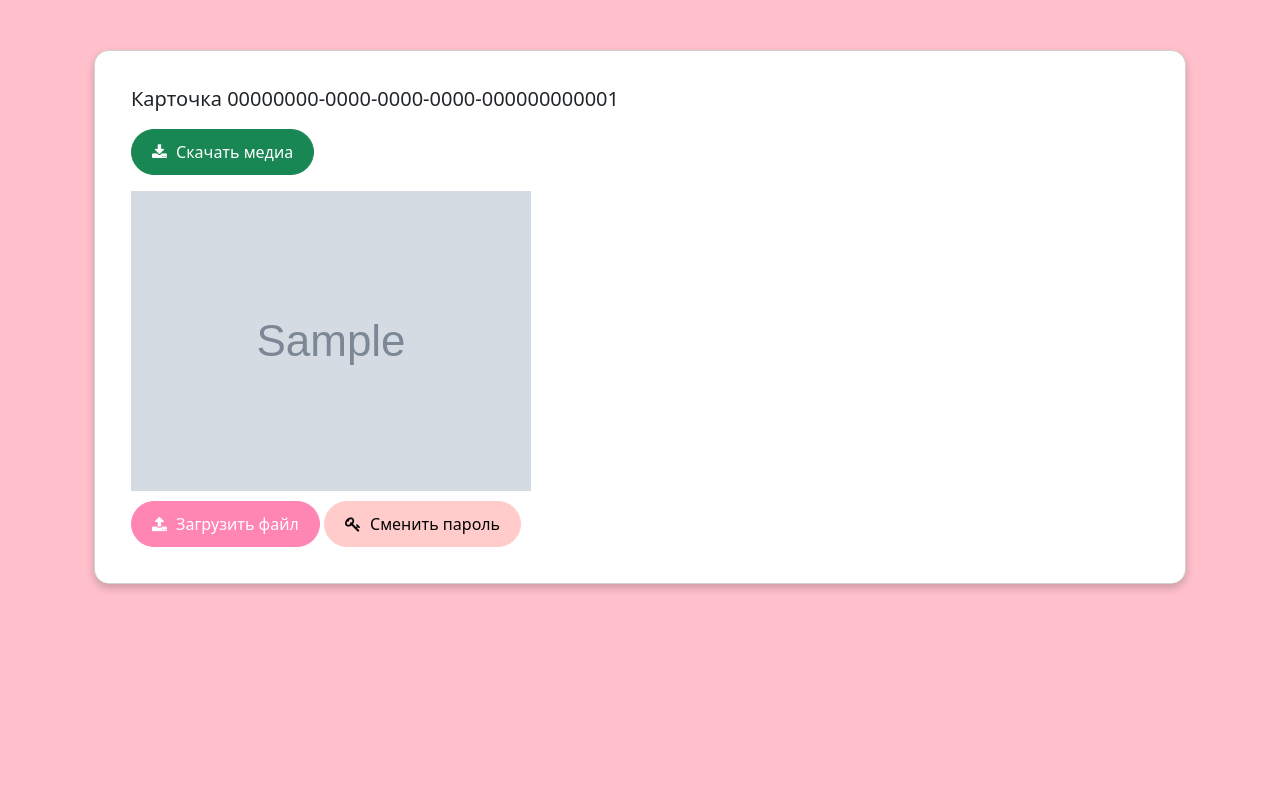
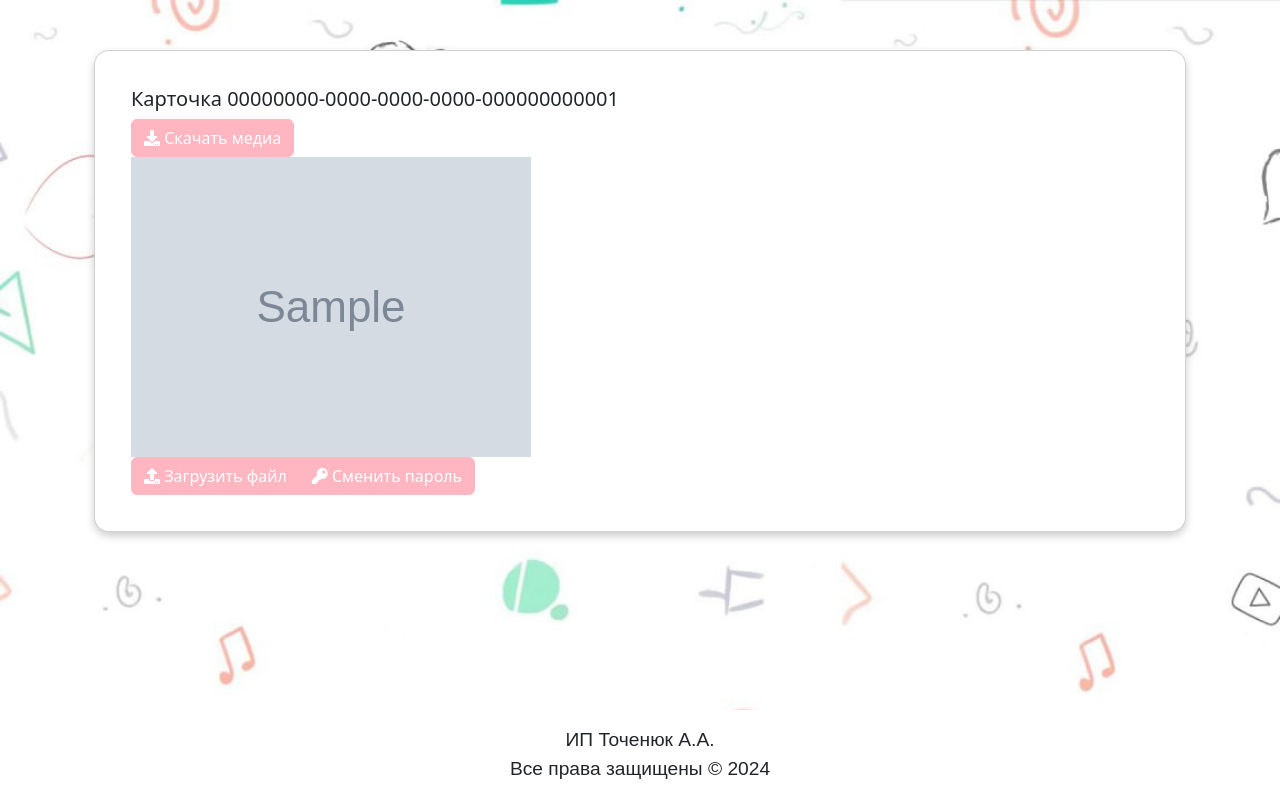
Before and after one commit to orkcode/vlvis2, a Django app: page /loveyou/00000000-0000-0000-0000-000000000001/ in a window 1280 px wide. Run offline with Django 5.2, Linux system fonts and the light colour scheme; tables that the repository leaves empty hold one stand-in row (values such as "Sample post"); grey boxes marked "Sample" are stand-in pictures; parts of the project's set-up code (start-up, migrations or seed data) failed here and were passed over; some libraries are stand-ins or nearby versions.

Commit message:
update design

```diff
--- a/static/css/style.css
+++ b/static/css/style.css
@@ -1,7 +1,11 @@
 body {
   background-color: #ffc0cb;
   color: #000;
+  background-image: url('/static/img/bg.jpg'); /* Replace 'my-image.jpg' with your actual image filename */
+  background-size: cover; /* Or 'contain' for proportional scaling */
+  background-repeat: no-repeat; /* Or 'repeat', 'repeat-x', 'repeat-y' */
 }
+
 .card {
     background-color: #fff;
     border-radius: 15px;
@@ -9,40 +13,7 @@ body {
     padding: 20px;
     margin-top: 50px;
 }
-    .btn {
-            border-radius: 50px;
-            padding: 10px 20px;
-            font-size: 16px;
-            transition: background-color 0.3s ease, border-color 0.3s ease;
-            margin-top: 10px;
-        }
-        .btn-primary {
-            background-color: #ff85b3;
-            border-color: #ff85b3;
-        }
-        .btn-primary:hover {
-            background-color: #ff6fa1;
-            border-color: #ff6fa1;
-        }
-        .btn-warning {
-            background-color: #ffcccb;
-            border-color: #ffcccb;
-        }
-        .btn-warning:hover {
-            background-color: #ffb3b2;
-            border-color: #ffb3b2;
-        }
-        .btn-secondary {
-            background-color: #d1a3a3;
-            border-color: #d1a3a3;
-        }
-        .btn-secondary:hover {
-            background-color: #bf8b8b;
-            border-color: #bf8b8b;
-        }
-        .btn i {
-            margin-right: 5px;
-        }
+
 
 .loader {
     border: 16px solid #f3e6e6; /* Light pink */
@@ -64,3 +35,32 @@ body {
     0% { transform: rotate(0deg); }
     100% { transform: rotate(360deg); }
 }
+
+  footer {
+    font-family: 'Your Preferred Font', sans-serif;
+    font-size: 1.2em;
+  }
+
+  @media (max-width: 576px) {
+    footer p {
+      font-size: 1em;
+    }
+  }
+
+
+.btn-primary,
+.btn-primary:hover,
+.btn-primary:active,
+.btn-primary:visited,
+.btn-primary:focus,
+.btn-primary.focus {
+    background-color: #ffb6c1 !important;
+    border-color: #ffb6c1 !important;  /* Также меняем цвет границы */
+    box-shadow: none !important;  /* Убираем тень при фокусе */
+}
+
+.btn-primary:active,
+.btn-primary.active {
+    background-color: #ff69b4 !important;  /* Более темный оттенок розового при нажатии */
+    border-color: #ff69b4 !important;
+}
--- a/templates/base.html
+++ b/templates/base.html
@@ -17,7 +17,7 @@
   <link rel="stylesheet" href="https://cdn.jsdelivr.net/npm/bootstrap@5.3.3/dist/css/bootstrap.min.css">
 
   <!-- Font-awesome -->
-  <link rel="stylesheet" href="https://maxcdn.bootstrapcdn.com/font-awesome/4.7.0/css/font-awesome.min.css">
+  <link rel="stylesheet" href="https://cdnjs.cloudflare.com/ajax/libs/font-awesome/5.15.3/css/all.min.css">
 
   <link rel="stylesheet" href="{% static 'css/style.css' %}">
 
@@ -29,9 +29,19 @@
 </head>
 
 <body>
-  <div class="container">
+  <div class="d-flex flex-column min-vh-100">
+  <div class="container flex-grow-1">
     {% block content %}{% endblock content %}
   </div>
+
+  <footer class="bg-white text-dark text-center py-3">
+    <div class="container">
+      <p class="mb-0">ИП Точенюк А.А.</p>
+      <p class="mb-0">Все права защищены © 2024</p>
+    </div>
+  </footer>
+</div>
+
 
   <!-- jQuery -->
   <script src="https://code.jquery.com/jquery-3.4.1.min.js"></script>
--- a/templates/card_detail.html
+++ b/templates/card_detail.html
@@ -10,11 +10,11 @@
             <h5 class="card-title">Карточка {{ card.uuid }}</h5>
             <div class="card-text">
                 {% if card.media_file %}
-                    <div class="mb-3">
-                        <a href="{{ card.media_file.url }}" class="btn btn-success" target="_blank" download>
-                            <i class="fa fa-download"></i> Скачать медиа
-                        </a>
-                    </div>
+
+                        <button href="{{ card.media_file.url }}" class="btn btn-primary" target="_blank" download>
+                            <i class="fas fa-download"></i> Скачать медиа
+                        </button>
+
                     <div>
                         {% include 'media_player.html' with card=card %}
                     </div>
@@ -22,18 +22,20 @@
                     <p>Медиафайл отсутствует.</p>
                 {% endif %}
             </div>
+            <div class="btn-group" role="group" aria-label="Card Actions">
                 <button type="button" class="btn btn-primary" data-bs-toggle="modal" data-bs-target="#addMediaModal">
-                <i class="fa fa-upload"></i> Загрузить файл
+                    <i class="fas fa-upload"></i> Загрузить файл
                 </button>
                 {% if card.password %}
-                <button type="button" class="btn btn-warning" data-bs-toggle="modal" data-bs-target="#changePasswordModal">
-                    <i class="fa fa-key"></i> Сменить пароль
+                    <button type="button" class="btn btn-primary" data-bs-toggle="modal" data-bs-target="#changePasswordModal">
+                        <i class="fas fa-key"></i> Сменить пароль
                     </button>
                 {% else %}
-                <button type="button" class="btn btn-secondary" data-bs-toggle="modal" data-bs-target="#setPasswordModal">
-                    <i class="fa fa-lock"></i> Установить пароль
+                    <button type="button" class="btn btn-primary" data-bs-toggle="modal" data-bs-target="#setPasswordModal">
+                        <i class="fas fa-lock"></i> Установить пароль
                     </button>
                 {% endif %}
+            </div>
         </div>
     </div>
 </div>
--- a/templates/media_player.html
+++ b/templates/media_player.html
@@ -9,14 +9,15 @@
     })
 </script>
         <a href="{{ card.media_file.url }}" data-lightbox="image-{{ card.id }}" data-title="Image">
-            <img src="{{ card.media_file.url }}" class="img-fluid" alt="Image">
+            <img src="{{ card.media_file.url }}" class="img-fluid" alt="Image" style="max-height: 500px;">
         </a>
     {% elif card.is_video %}
-        <div class="ratio ratio-16x9">
-            <video controls>
-            <source src="{{ card.media_file.url }}" type="video/mp4">
-            Your browser does not support the video tag.
-        </video>
+     <div class="ratio ratio-16x9" style="max-height: 500px;">
+    <video controls class="video-player">
+        <source src="{{ card.media_file.url }}" type="video/mp4">
+        Your browser does not support the video tag.
+    </video>
+</div>
     {% else  %}
     <p>Файл не поддерживается.</p>
     {% endif %}
```
Also changed, not shown: static/img/bg.jpg (added). Lines whose indentation alone changed are shown as unchanged.
